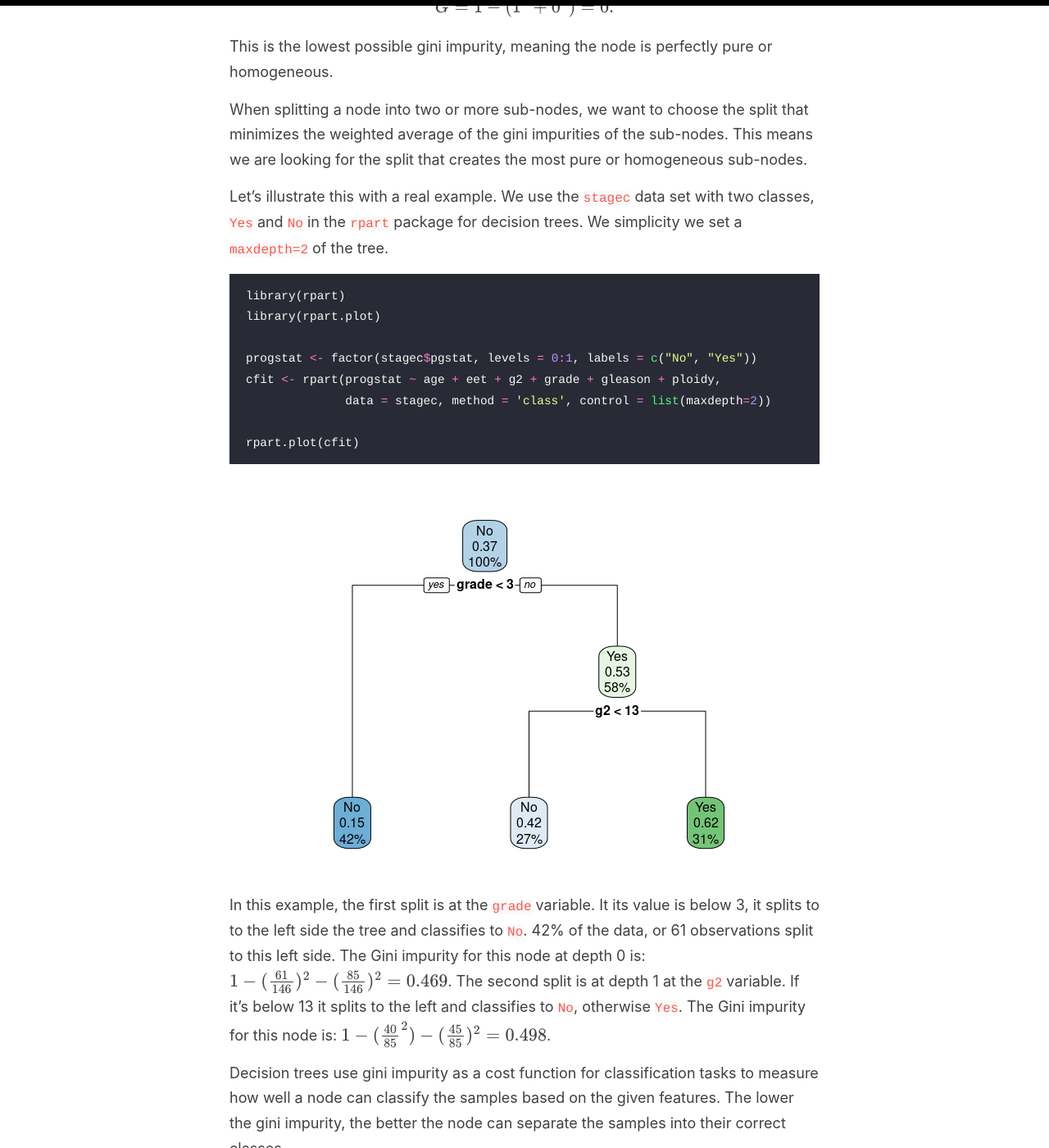
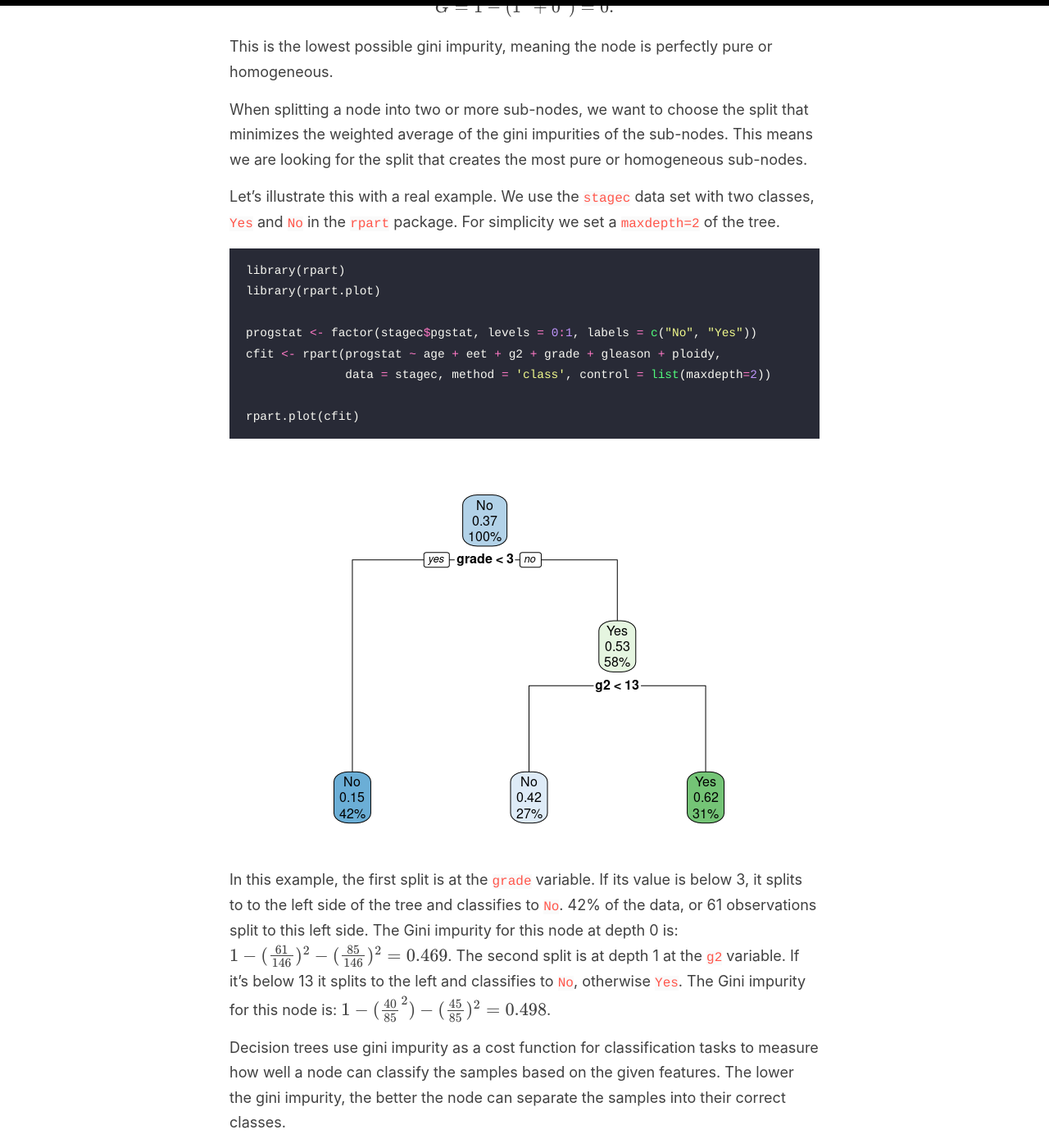
Before and after one commit to krz/krz.github.io, a Jekyll site: the page built from _posts/2020-05-03-gini-decision-trees.md, in a window 1280 px wide and 1400 px high, scrolled down 1263 px. Shown: the whole window at 82% size. Built offline with Jekyll 4.4.1, drawn with Linux system fonts in a browser that asks for light colours; some of the changed text lies outside the part shown.

Commit message:
fix typos

````diff
--- a/_posts/2020-05-03-gini-decision-trees.md
+++ b/_posts/2020-05-03-gini-decision-trees.md
@@ -44,8 +44,8 @@ This is the lowest possible gini impurity, meaning the node is perfectly pure or
 When splitting a node into two or more sub-nodes, we want to choose the split that minimizes the weighted average of the gini impurities of the sub-nodes.
 This means we are looking for the split that creates the most pure or homogeneous sub-nodes.
 
-Let's illustrate this with a real example. We use the `stagec` data set with two classes, `Yes` and `No` in the `rpart` package for decision trees.
-We simplicity we set a `maxdepth=2` of the tree.
+Let's illustrate this with a real example. We use the `stagec` data set with two classes, `Yes` and `No` in the `rpart` package.
+For simplicity we set a `maxdepth=2` of the tree.
 
 ```r
 library(rpart)
@@ -59,7 +59,7 @@ rpart.plot(cfit)
 ```
 ![](/images/rpart.png)
 
-In this example, the first split is at the `grade` variable. It its value is below 3, it splits to to the left side the tree and classifies to `No`.
+In this example, the first split is at the `grade` variable. If its value is below 3, it splits to to the left side of the tree and classifies to `No`.
 42% of the data, or 61 observations split to this left side.
 The Gini impurity for this node at depth 0 is: \\(1- (\frac{61}{146})^2 - (\frac{85}{146})^2 =0.469\\).
 The second split is at depth 1 at the `g2` variable. If it's below 13 it splits to the left and classifies to `No`, otherwise `Yes`.
@@ -87,3 +87,5 @@ For regression tasks, the cost function that is minimized to choose split points
 $$
 RSS=\sum_{i=1}^n(y_i -\hat y_i)
 $$
+
+where \\(y_i\\) is the observed value and \\(\hat y_i\\) is the predicted value by the model. A lower RSS indicates a bettre fir of the model to the data.
````
